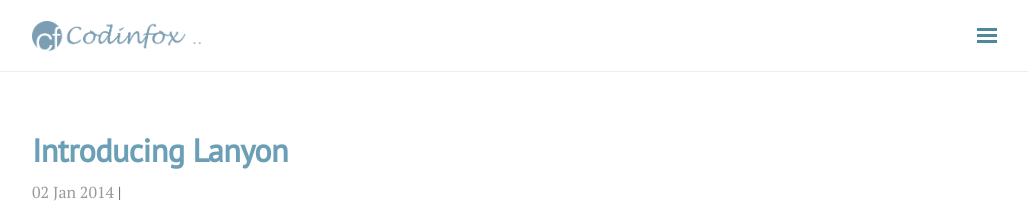
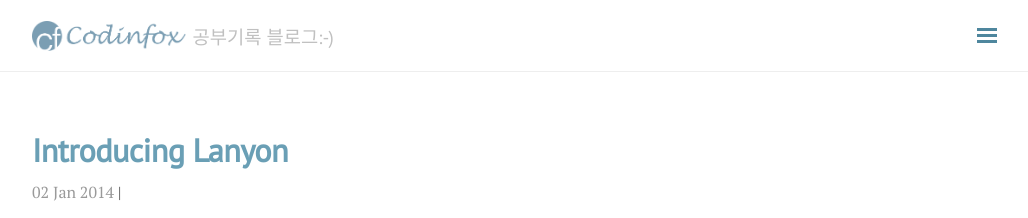
Before and after one commit to jinios/jinios.github.io, a Jekyll site: the page built from index.html, in a window 1280 px wide. Shown: the top 218 px of the page, without its empty margins (248-1276 px from the left). Built offline with Jekyll 4.4.1, drawn with Linux system fonts in a browser that asks for light colours; nearby versions of some CDN libraries; the list of posts is cut into pages by our own code; comment, search, counter and statistics services are not loaded.

Commit message:
modify config

```diff
--- a/_config.yml
+++ b/_config.yml
@@ -1,6 +1,6 @@
 # Site Info
-title: Youth
-tagline: '..'
+title: Youth27
+tagline: '공부기록 블로그:-)'
 description: 'A Jekyll theme adapted from <a href="http://lanyon.getpoole.com/" target="_blank">Lanyon</a>. Made by <a href="http://codinfox.github.io" target="_blank">@codinfox</a>.'
 baseurl: ""
 url: https://youth27.github.io
@@ -37,7 +37,7 @@ nav:
     - '/'
     - { Categories: '/blog/categories/' }
     - { Tags: '/blog/tags/' }
-  About:
+  About me:
     - '/about/'
   Github Project:
     - 'https://youth27.github.io/'
```
